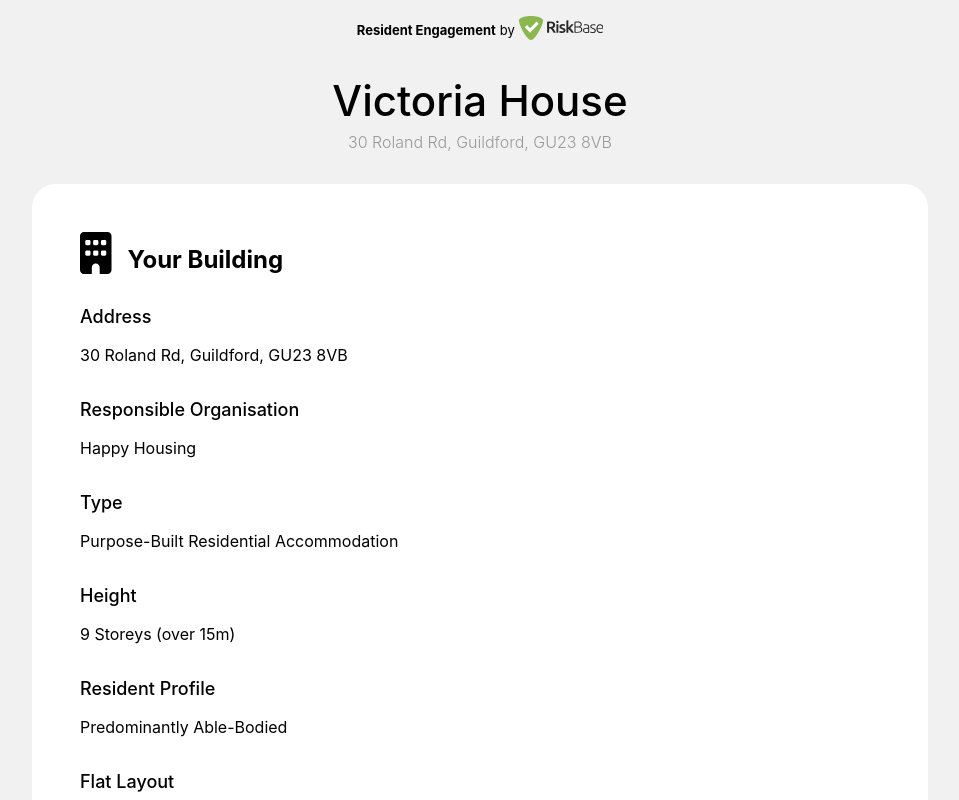
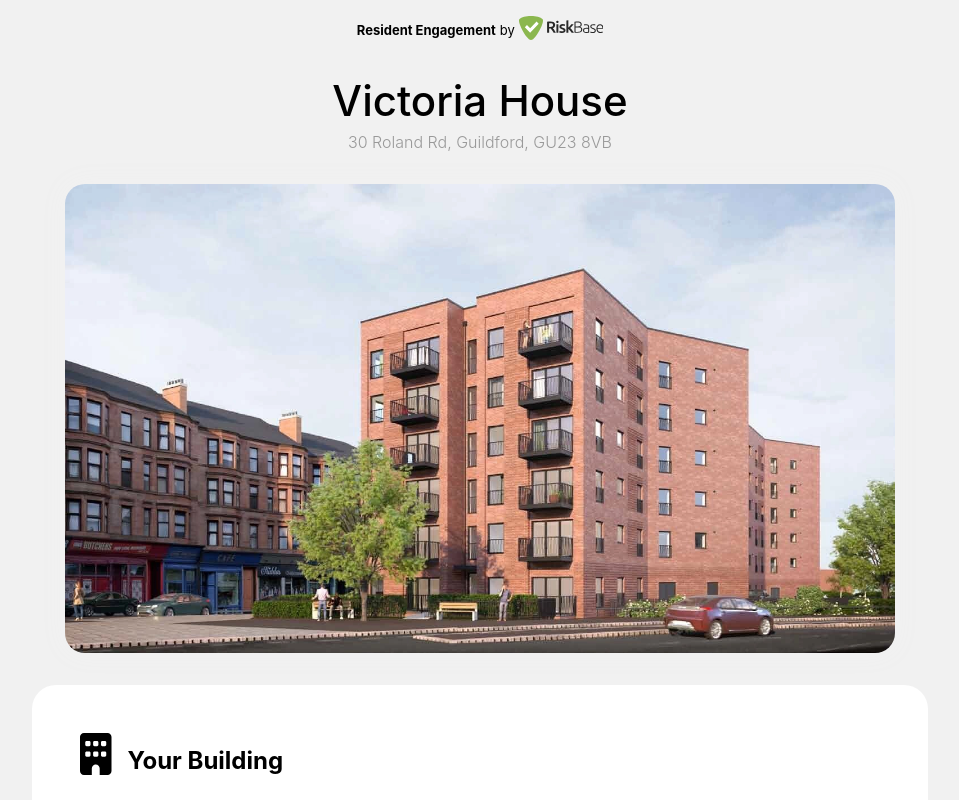
Before and after one commit to kiahtl/riskbase-rs-engagement, a React (Create React App) app: page / in a window 1280 px wide. Shown: the top 800 px of the page, without its empty margins (160-1119 px from the left). Built offline with nearby package versions, Linux system fonts and the light colour scheme.

Commit message:
added building image

```diff
--- a/src/components/building/building.component.jsx
+++ b/src/components/building/building.component.jsx
@@ -15,6 +15,9 @@ class Building extends Component {
                 <div className="building-title">
                     <span className="building-name">{ name }</span>
                     <span className="building-address">{ full_address }</span>
+                </div>
+                <div className="building-image">
+                    <img src={require("../../assets/img/victoria-house.webp")} alt="Victoria House"/>
                 </div>
                 <div className='info-wrapper'>
                     <div className="building-info">
--- a/src/components/building/building.styles.css
+++ b/src/components/building/building.styles.css
@@ -14,6 +14,19 @@
     color: #999;
     font-weight: 300;
     letter-spacing: 0px;
+}
+
+.building-image img {
+    margin: auto;
+    display: block;
+    width: 100%;
+    max-width: 830px;
+    border-radius: 20px;
+    filter: drop-shadow(0px 0px 12px #f1f1f1);
+    -webkit-transition: all .3s linear;
+    -moz-transition: all .3s linear;
+    -o-transition: all .3s linear;
+    transition: all .3s linear;
 }
 
 .building-info {
```
Also changed, not shown: src/assets/img/cat.jpg (deleted), src/assets/img/victoria-house.webp (added).
